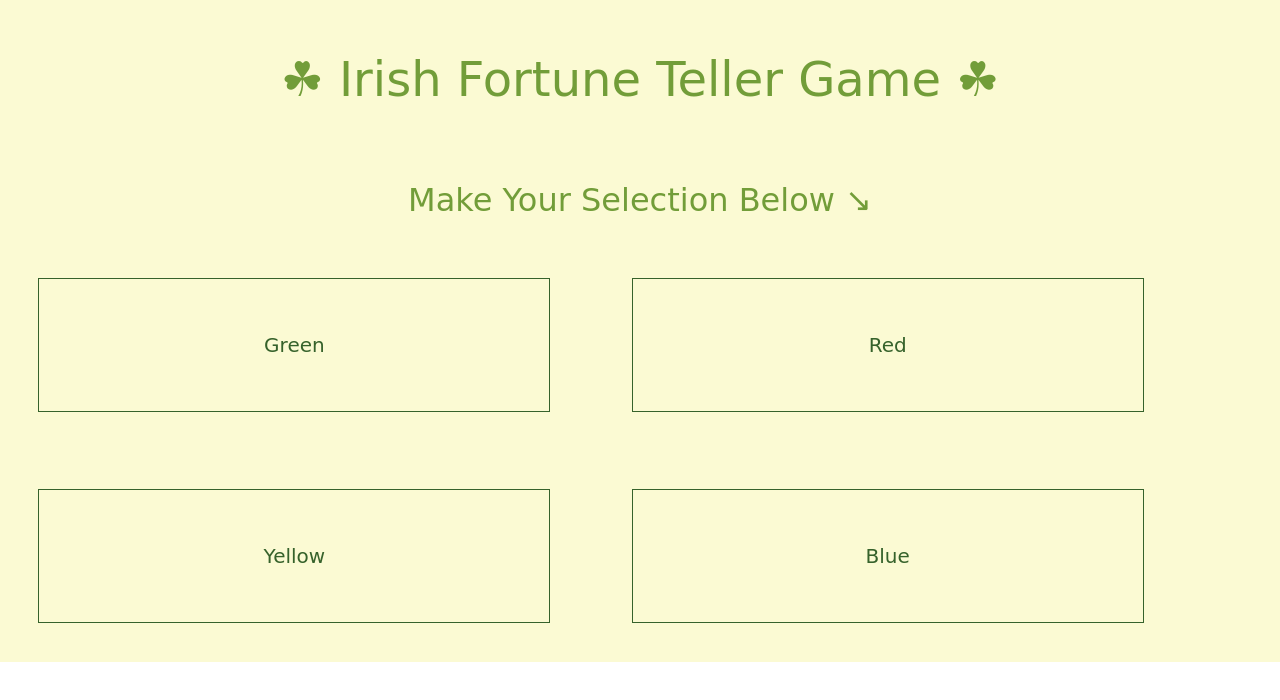
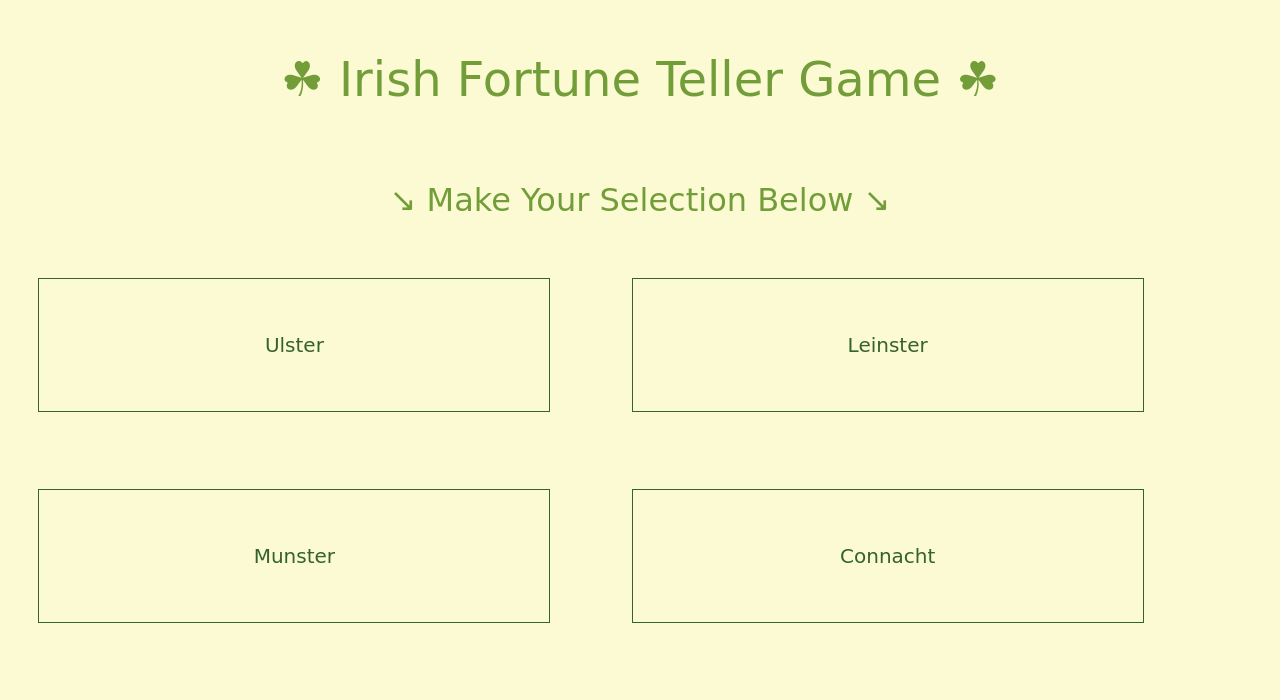
Before and after one commit to ljl22/p3-libby-laura, a plain HTML site: page index.html in a window 1280 px wide. Drawn offline with nearby package versions, Linux system fonts and the light colour scheme; a web font is replaced by a local one.

Commit message:
Update layer 1 in html to regions in Ireland, instead of colors

```diff
--- a/index.html
+++ b/index.html
@@ -23,7 +23,7 @@
 
         <header>
             <h1>&#9752; Irish Fortune Teller Game &#9752;</h1>
-            <h2>Make Your Selection Below &#8600;</h2>
+            <h2>&#8600; Make Your Selection Below &#8600;</h2>
         </header>
 
 
@@ -31,16 +31,16 @@
         <section>
           <ul id="step-one">
             <li>
-              <p class="block">Green</p>
+              <p class="block">Ulster</p>
             </li>
             <li>
-              <p class="block">Red</p>
+              <p class="block">Leinster</p>
             </li>
             <li>
-              <p class="block">Yellow</p>
+              <p class="block">Munster</p>
             </li>
             <li>
-              <p class="block">Blue</p>
+              <p class="block">Connacht</p>
             </li>
           </ul>
           <ul class="hide" id="step-two">
--- a/main.css
+++ b/main.css
@@ -20,6 +20,10 @@ beige/yellow: #FBFAD3
 Font:
 font-family: 'McLaren', cursive;
 */
+
+html {
+	background-color: #FBFAD3;
+}
  .content {
 	 background-color: #FBFAD3;
  }
--- a/main.js
+++ b/main.js
@@ -1,15 +1,18 @@
 //make something flash the the number of times that the name of the color is long
 //global variables
 const myBoxes = document.getElementsByClassName('block');
+const myBoxesLayerB = document.getElementsByClassName('block-b');
 
 // our function - local scope
 function loopThrough() {
 
-  const changeColor = () => this.classList.toggle('lime');
+  const changeColor = () => {
+    this.classList.toggle('lime');
+  };
 
-  for(let i = 0; i < this.textContent.length * 2; i++) {
+  for ( let i = 0; i < this.textContent.length * 2; i++) {
     setTimeout(changeColor, i * 1000);
-  };
+  }
 
 
 };
```
